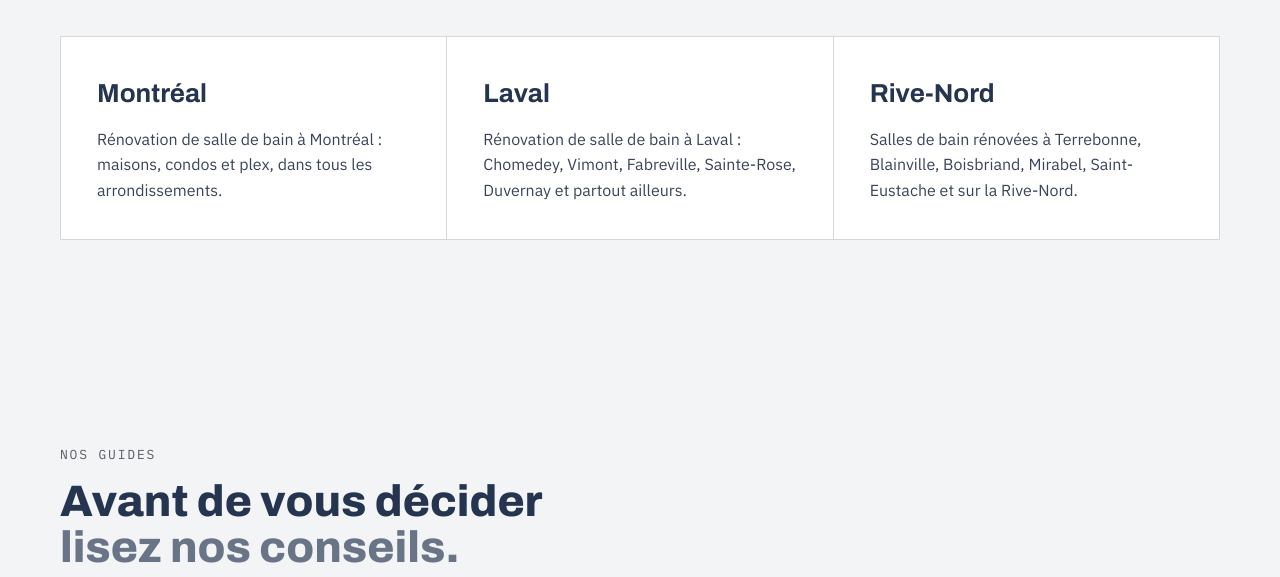
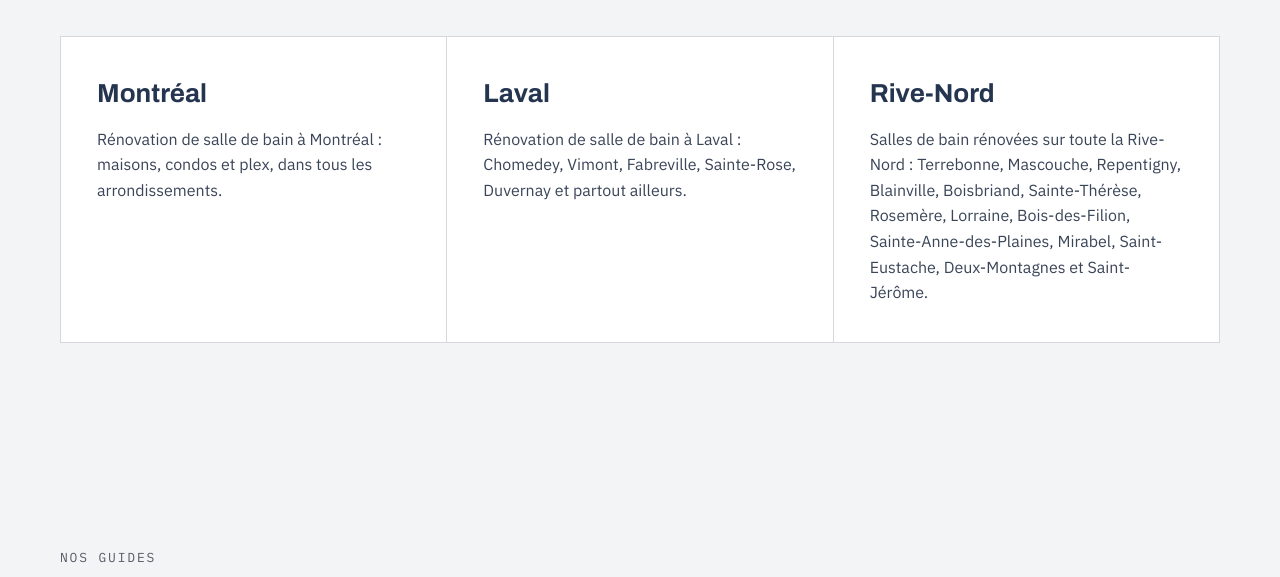
Before and after one commit to aleksandrgagnon/stratimoconstruction.com, a plain HTML site: page renovation-salle-de-bain/index.html in a window 1280 px wide. Shown: the part 3980-4557 px from the top of the page. Drawn offline with Linux system fonts and the light colour scheme.

Commit message:
Salle de bain : villes de la Rive-Nord
Co-Authored-By: Claude Opus 5.5 <noreply@anthropic.com>
Claude-Session: https://claude.ai/code/session_014cAfx9m5SfUf8RC1aX6xCr

```diff
--- a/renovation-salle-de-bain/index.html
+++ b/renovation-salle-de-bain/index.html
@@ -247,7 +247,7 @@ Rénovation de salle de bain — Montréal, Laval et Rive-Nord
 <p style="margin: 0; color: #3A4558; font-size: 16px">Rénovation de salle de bain à Laval : Chomedey, Vimont, Fabreville, Sainte-Rose, Duvernay et partout ailleurs.</p>
 </div><div style="background: #FFFFFF; padding: 36px; display: flex; flex-direction: column; gap: 12px">
 <h3 style="margin: 0; font-family: 'Archivo', sans-serif; font-stretch: 108%; font-weight: 700; font-size: 26px">Rive-Nord</h3>
-<p style="margin: 0; color: #3A4558; font-size: 16px">Salles de bain rénovées à Terrebonne, Blainville, Boisbriand, Mirabel, Saint-Eustache et sur la Rive-Nord.</p>
+<p style="margin: 0; color: #3A4558; font-size: 16px">Salles de bain rénovées sur toute la Rive-Nord : Terrebonne, Mascouche, Repentigny, Blainville, Boisbriand, Sainte-Thérèse, Rosemère, Lorraine, Bois-des-Filion, Sainte-Anne-des-Plaines, Mirabel, Saint-Eustache, Deux-Montagnes et Saint-Jérôme.</p>
 </div>
 </div>
 </div>
```
